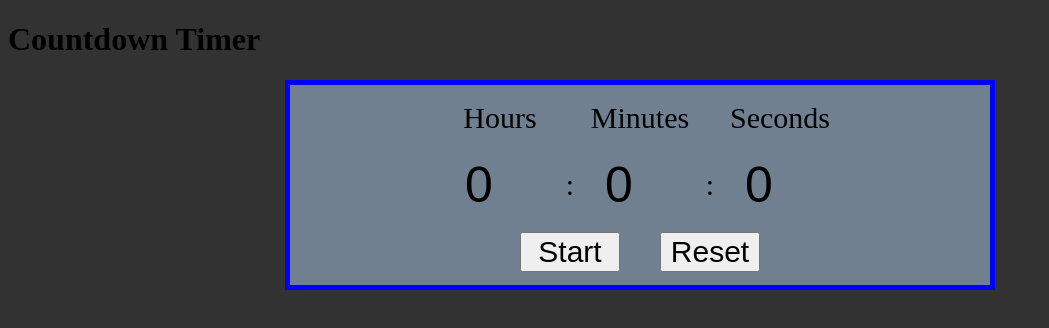
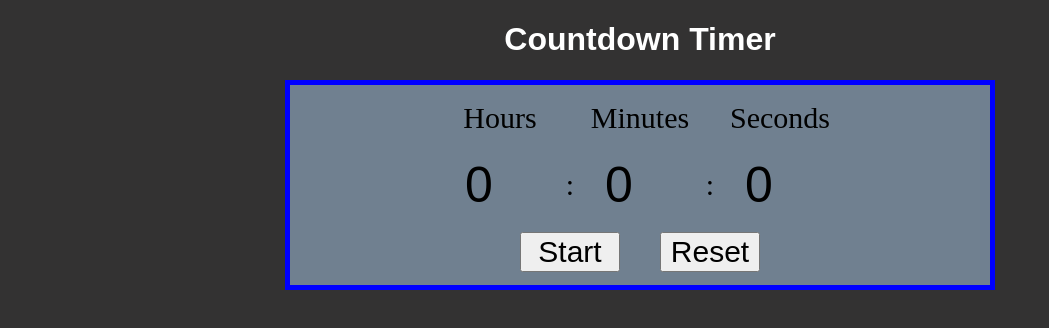
Before and after one commit to Sudhanshu7sb/day-14-countdown-timer, a plain HTML site: page index.html in a window 1280 px wide. Shown: the whole page, without its empty margins (0-1049 px from the left). Drawn offline with Linux system fonts and the light colour scheme.

Commit message:
Add style to header h1

```diff
--- a/style.css
+++ b/style.css
@@ -3,7 +3,11 @@ html {
     height: 100%;
 }
 
-
+h1 {
+    color: white;
+    font-family: Arial, Helvetica, sans-serif;
+    text-align: center;
+}
 
 #container {
     height: 200px;
```
